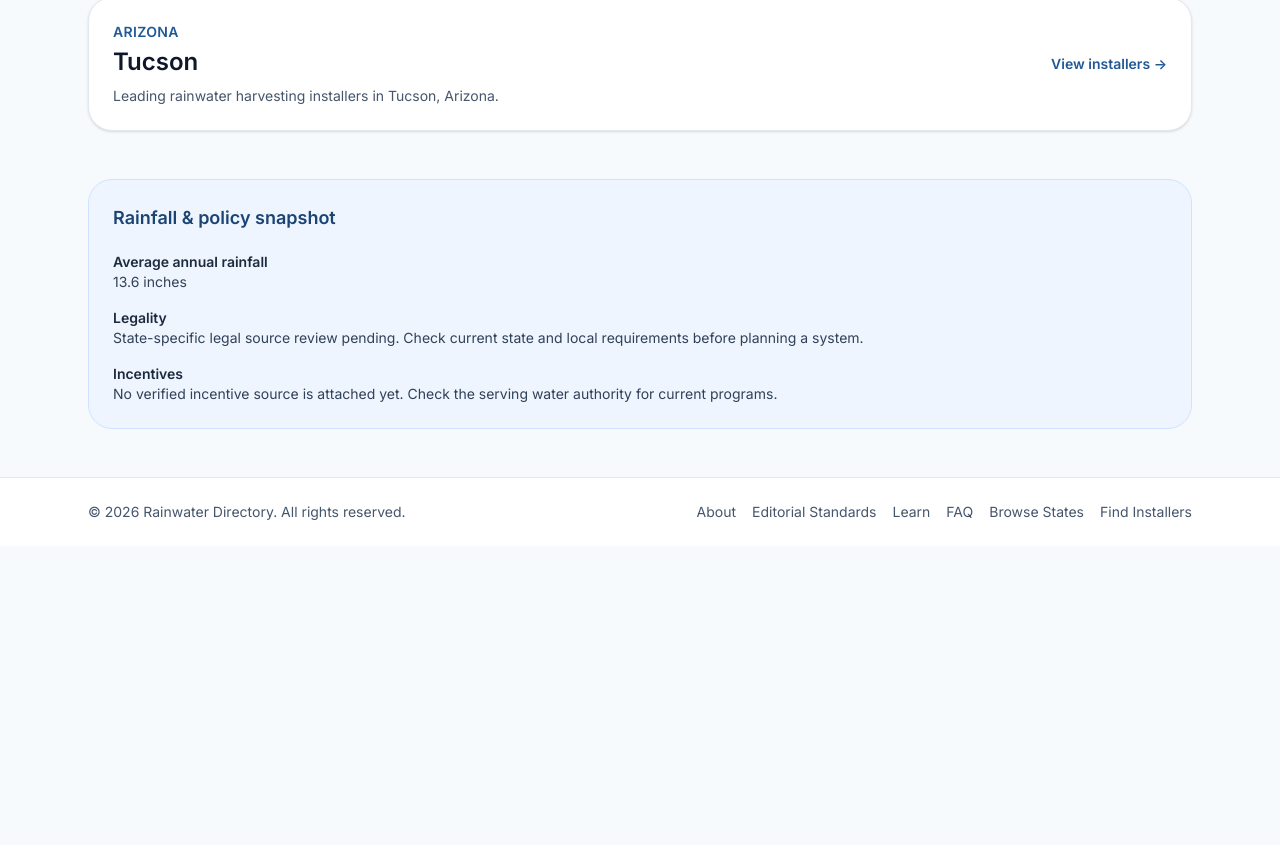
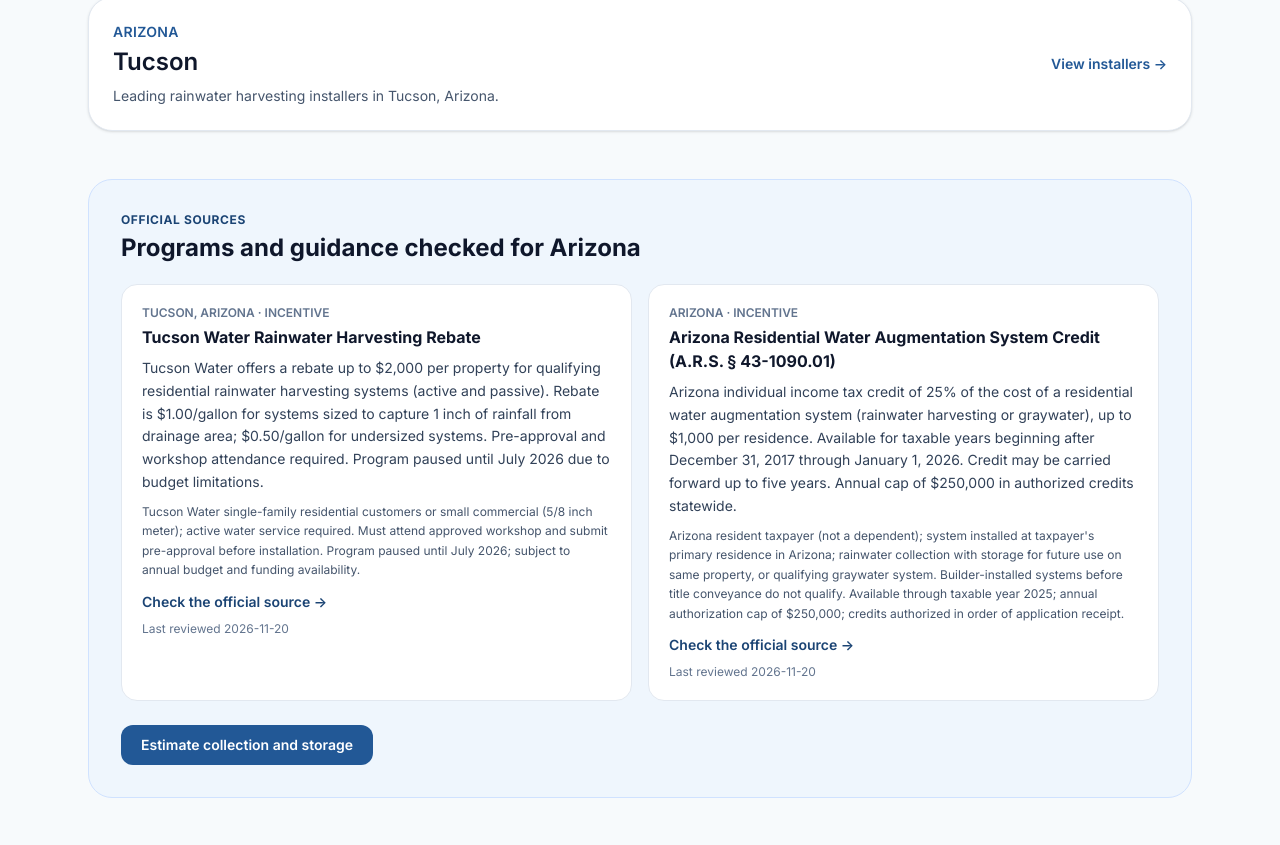
Before and after one commit to yaogara/rainwater, an Astro site: page /states/arizona in a window 1280 px wide. Shown: the part 928-1773 px from the top of the page. Before the commit the page ends 1474 px from the top, so only its background shows below. Built offline with nearby package versions, Linux system fonts and the light colour scheme; Astro itself is replaced by a stand-in of ours.

Commit message:
Add Arizona rainwater incentive sources (Tucson Water rebate, A.R.S. 43-1090.01 tax credit)
- Add Tucson Water Rainwater Harvesting Rebate (up to ,000) with official municipal source
- Add Arizona Residential Water Augmentation System Credit (25% up to ,000) per A.R.S. § 43-1090.01
- Both sources verified against primary government publications

RUN_ID: rainwater-20261120T150918Z-99b12fb13e919631

```diff
--- a/agent/CURRENT_STATE.md
+++ b/agent/CURRENT_STATE.md
@@ -1 +1 @@
-Last run: Thu Nov 12 14:56:07 UTC 2026 - RUN_ID: rainwater-20261112T145603Z-fed7dfbab8a391fc87f2d31b - Selected opportunity: /blog/how-to-choose-an-installer/ (RW-007) - Gate: passed - Push: blocked (deploy key permission denied)
+Last run: Mon Nov 16 15:03:13 UTC 2026 - RUN_ID: rainwater-20261116T150308Z-de169f7911e2da935c9a0719 - Selected opportunity: /blog/how-to-choose-an-installer/ (RW-007) - Gate: passed - Push: blocked (deploy key permission denied) - Local commits: 015fc9f (RW-007 code), cc5b643 (agent state)
--- a/data/sources/incentives.json
+++ b/data/sources/incentives.json
@@ -60,6 +60,36 @@
       "funding_status": "No household rebate or grant is established by this act.",
       "verified_at": "2026-10-11",
       "status": "verified"
+    },
+        {
+          "id": "tucson-water-rainwater-rebate",
+          "region": "Tucson, Arizona",
+          "state": "Arizona",
+          "kind": "incentive",
+          "name": "Tucson Water Rainwater Harvesting Rebate",
+          "url": "https://www.tucsonaz.gov/Departments/Water/Conservation/Residential-Customer-Rebates/Rainwater-Harvesting-Rebate",
+          "summary": "Tucson Water offers a rebate up to $2,000 per property for qualifying residential rainwater harvesting systems (active and passive). Rebate is $1.00/gallon for systems sized to capture 1 inch of rainfall from drainage area; $0.50/gallon for undersized systems. Pre-approval and workshop attendance required. Program paused until July 2026 due to budget limitations.",
+          "eligibility": "Tucson Water single-family residential customers or small commercial (5/8 inch meter); active water service required. Must attend approved workshop and submit pre-approval before installation.",
+          "service_territory": "Tucson Water service area",
+          "application_requirements": "Attend qualifying workshop, submit site plan and pre-approval application, complete installation within one year, schedule post-installation site visit, provide itemized receipts.",
+          "funding_status": "Program paused until July 2026; subject to annual budget and funding availability.",
+          "verified_at": "2026-11-20",
+          "status": "verified"
+        },
+        {
+          "id": "arizona-residential-water-augmentation-credit",
+          "region": "Arizona",
+          "state": "Arizona",
+          "kind": "incentive",
+          "name": "Arizona Residential Water Augmentation System Credit (A.R.S. § 43-1090.01)",
+          "url": "https://www.azleg.gov/legtext/53leg/1r/bills/hb2330p.htm",
+          "summary": "Arizona individual income tax credit of 25% of the cost of a residential water augmentation system (rainwater harvesting or graywater), up to $1,000 per residence. Available for taxable years beginning after December 31, 2017 through January 1, 2026. Credit may be carried forward up to five years. Annual cap of $250,000 in authorized credits statewide.",
+          "eligibility": "Arizona resident taxpayer (not a dependent); system installed at taxpayer's primary residence in Arizona; rainwater collection with storage for future use on same property, or qualifying graywater system. Builder-installed systems before title conveyance do not qualify.",
+          "service_territory": "Arizona statewide",
+          "application_requirements": "File Arizona Form 312 with tax return; provide system cost accounting; taxpayer must apply on ADOR prescribed form.",
+          "funding_status": "Available through taxable year 2025; annual authorization cap of $250,000; credits authorized in order of application receipt.",
+          "verified_at": "2026-11-20",
+          "status": "verified"
+        }
+      ]
     }
-  ]
-}
--- a/release-receipt.json
+++ b/release-receipt.json
@@ -6,16 +6,16 @@
     "exact_sitemap_canonicals": 174,
     "html_pages": 177,
     "installer_pages_evidence_checked": 126,
-    "internal_directory_links_checked": 2845,
+    "internal_directory_links_checked": 2846,
     "robots_present": true,
     "sitemap_present": true,
     "state_policy_pages_checked": 31,
     "verified_entity_schemas": 0,
     "verified_review_schemas": 0
   },
-  "commit": "7264e16f3c4216b75bdd4f5455501cfdd34e6859",
+  "commit": "fb469dc16dca58a245d83aba1fcb8e42e4df80d3",
   "failures": [],
-  "generated_at": "2026-11-12T14:59:32.083221+00:00",
+  "generated_at": "2026-11-20T15:14:10.582141+00:00",
   "passed": true,
   "schema_version": 1
 }
```
